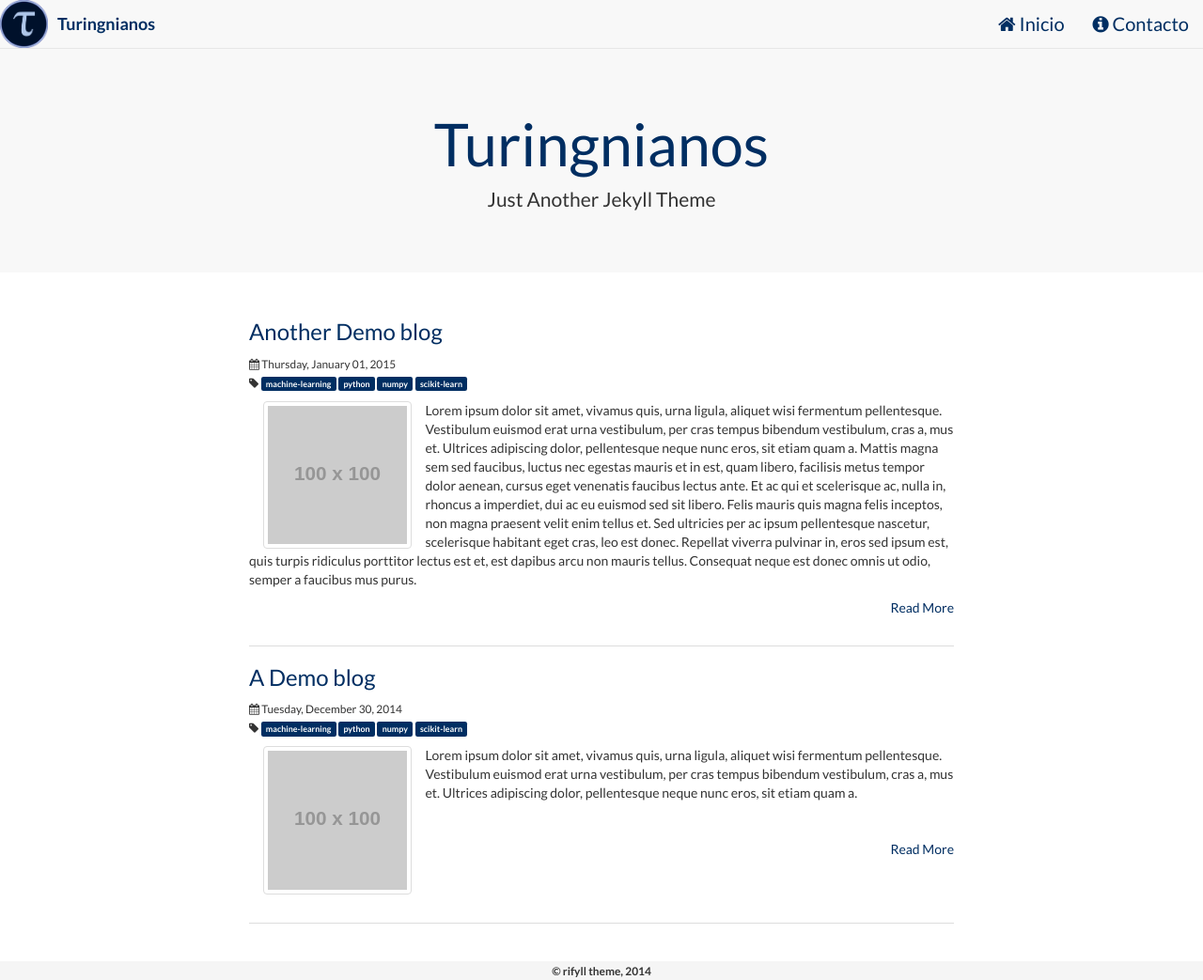
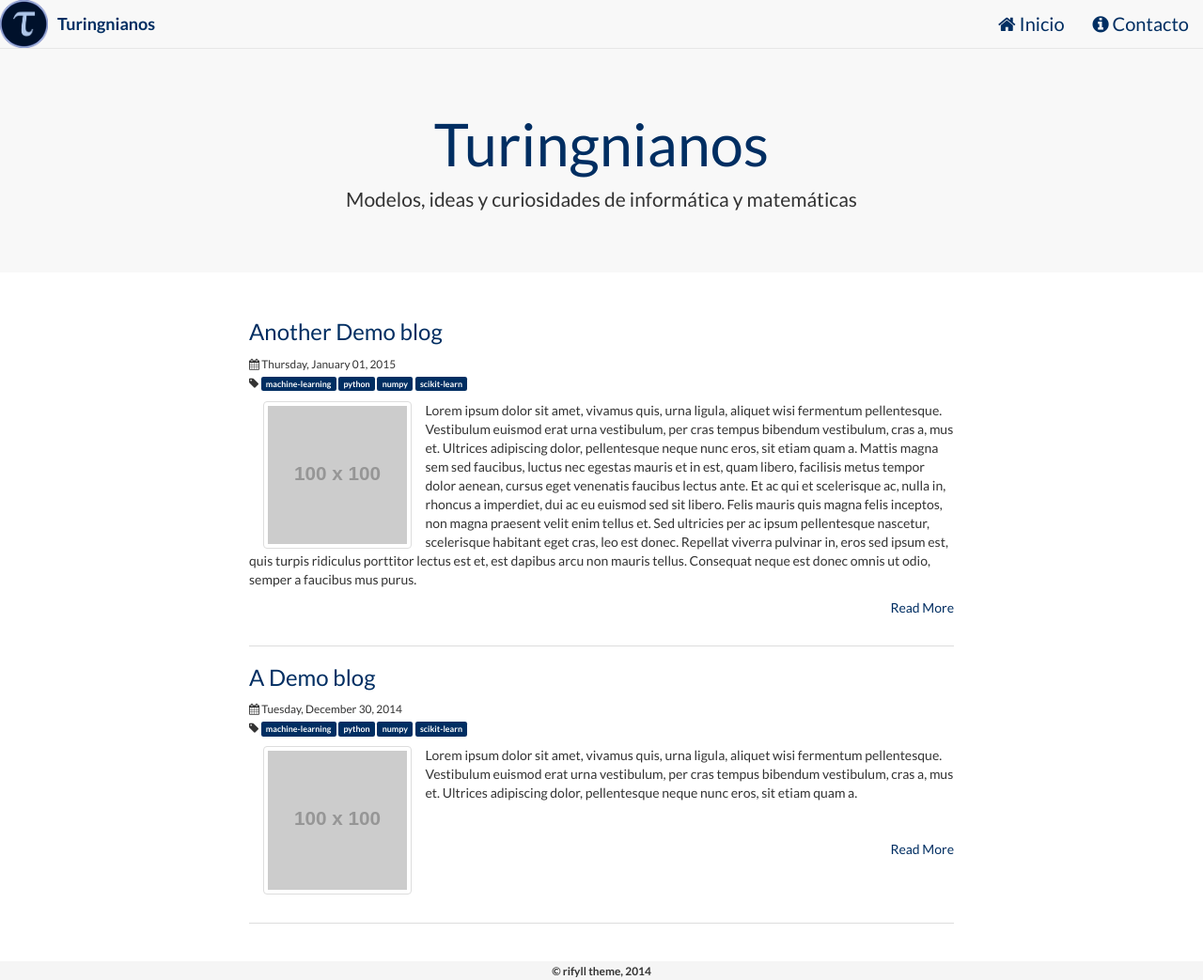
Before and after one commit to turingnianos/turingnianos.github.io, a Jekyll site: the page built from index.html, in a window 1280 px wide and 1043 px high. Shown: the whole window at 94% size. Built offline with Jekyll 4.4.1, drawn with Linux system fonts in a browser that asks for light colours; nearby versions of some CDN libraries.

Commit message:
Update _config.yml

```diff
--- a/_config.yml
+++ b/_config.yml
@@ -1,7 +1,7 @@
 # Site settings
 title: Turingnianos
 email: turingnianos@gmail.com
-description: "Just Another Jekyll Theme"
+description: "Modelos, ideas y curiosidades de informática y matemáticas"
 logo_location: "logo.png"
 
 baseurl: "" # the subpath of your site, e.g. /blog/
```
